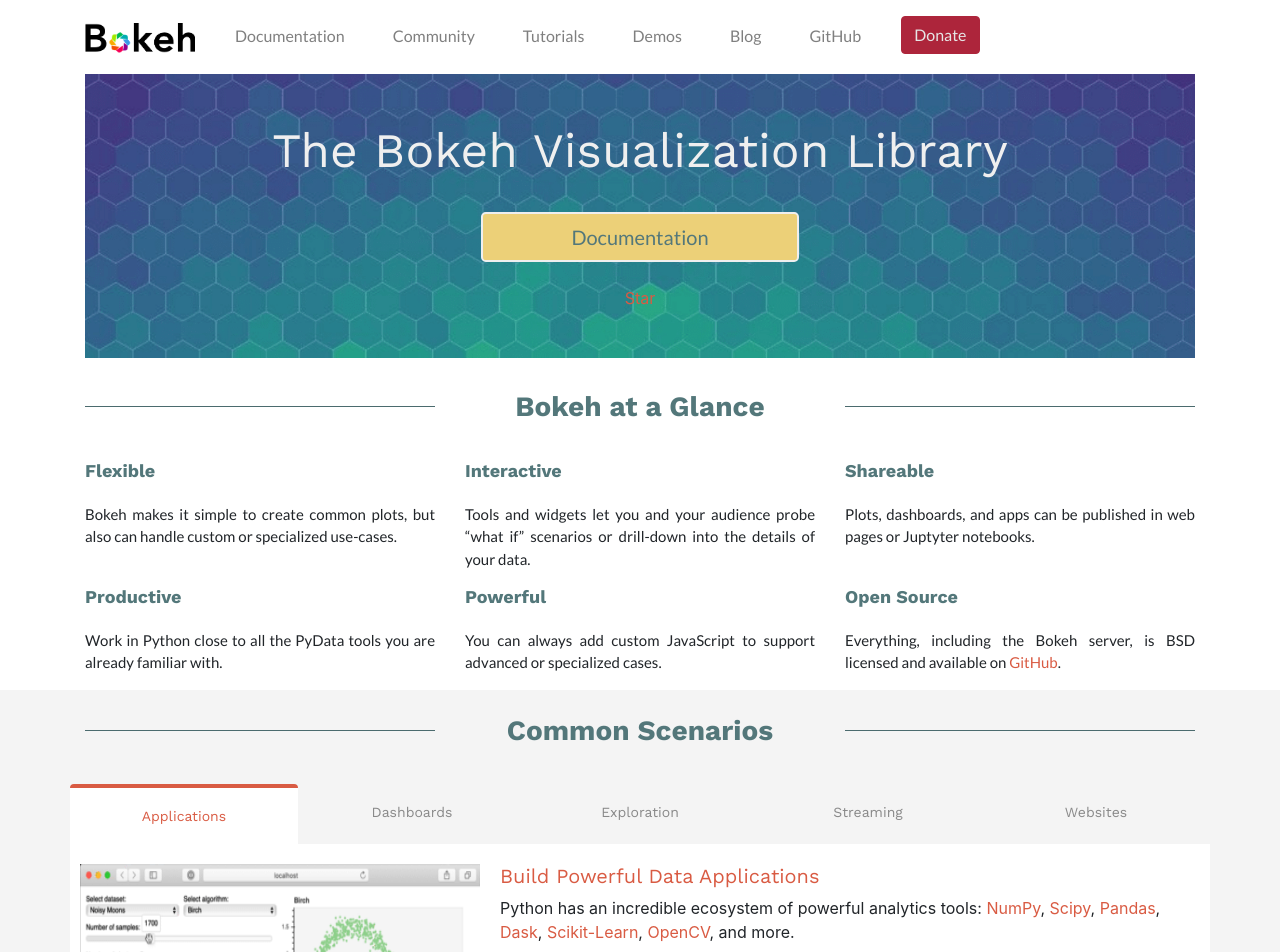
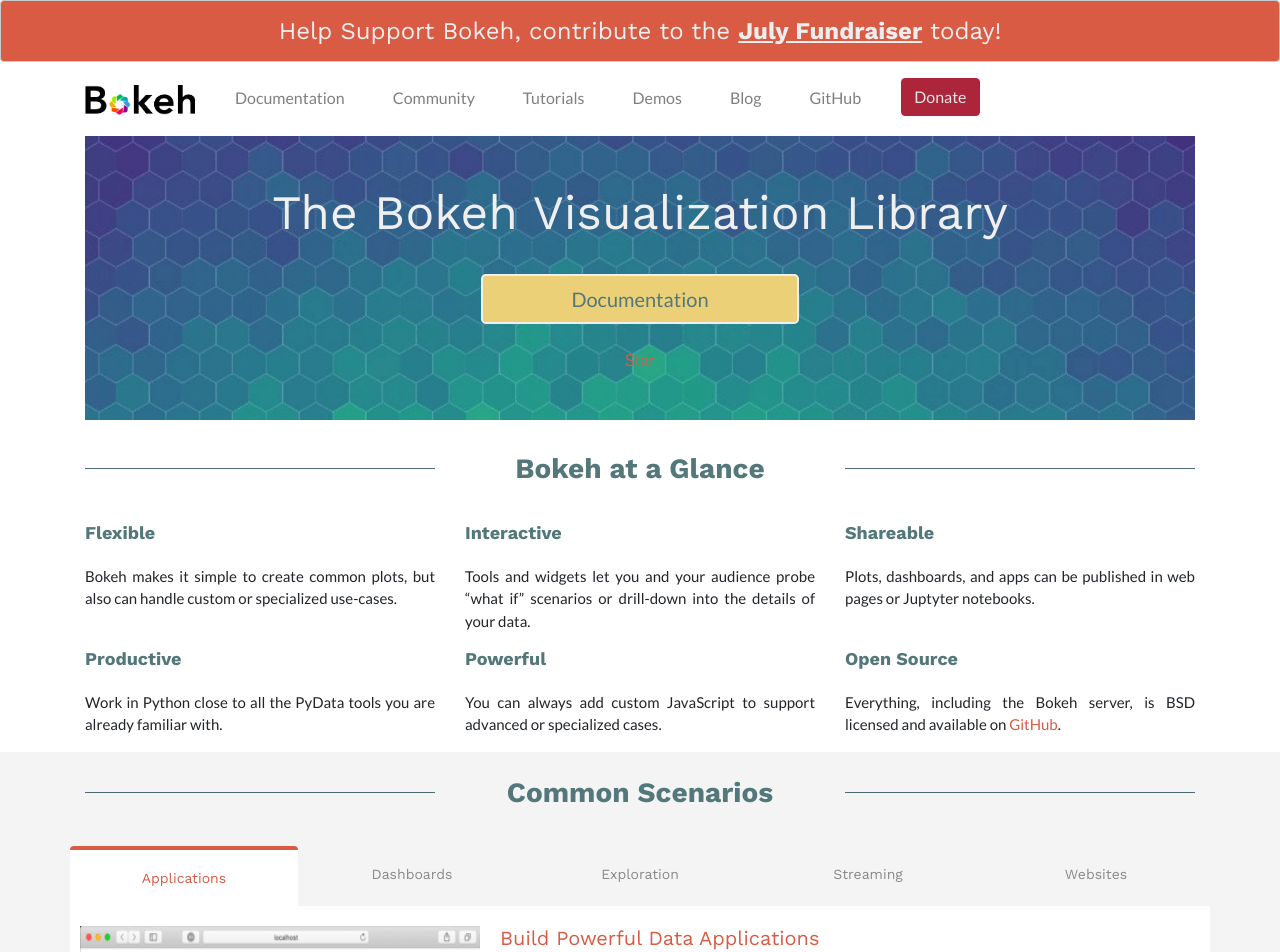
Before and after one commit to bokeh/bokeh.org, a Jekyll site: the page built from index.html, in a window 1280 px wide. Shown: the top 952 px of the page. Built offline with Jekyll 4.4.1, drawn with Linux system fonts in a browser that asks for light colours.

Commit message:
add alert for fundraiser

```diff
--- /dev/null
+++ b/_includes/alerts.html
@@ -0,0 +1,10 @@
+<!-- alerts -->
+<div class="container-fluid" id="top-alert">
+  <div class="alert alert-dark mb-0" role="alert">
+    <p class="text-center">
+      Help Support Bokeh, contribute to the
+      <a href="https://numfocus.salsalabs.org/bokeh-july-fundraiser/index.html">July Fundraiser</a>
+      today!
+  </div>
+</div>
+<!-- end alerts -->
--- a/_layouts/main.html
+++ b/_layouts/main.html
@@ -6,6 +6,8 @@
 </head>
 
 <body>
+  {% include alerts.html %}
+
   {% include menu.html %}
 
   {{ content }}
--- a/css/main.sass
+++ b/css/main.sass
@@ -1,5 +1,25 @@
 ---
 ---
+
+#top-alert
+  padding-left: 0
+  padding-right: 0
+  .alert
+    margin-bottom: 0.2rem
+    background-color: #D95B43
+  p
+    margin-bottom: 0
+    color: #eee
+    font-family: "Work Sans", sans-serif
+    font-weight: 400
+    font-size: 24px
+  a
+    font-weight: 700
+    text-decoration: underline
+    color: #eee
+    &:hover
+      color: #eee
+
 
 #main-menu
   font-family: "Lato", sans-serif
```
